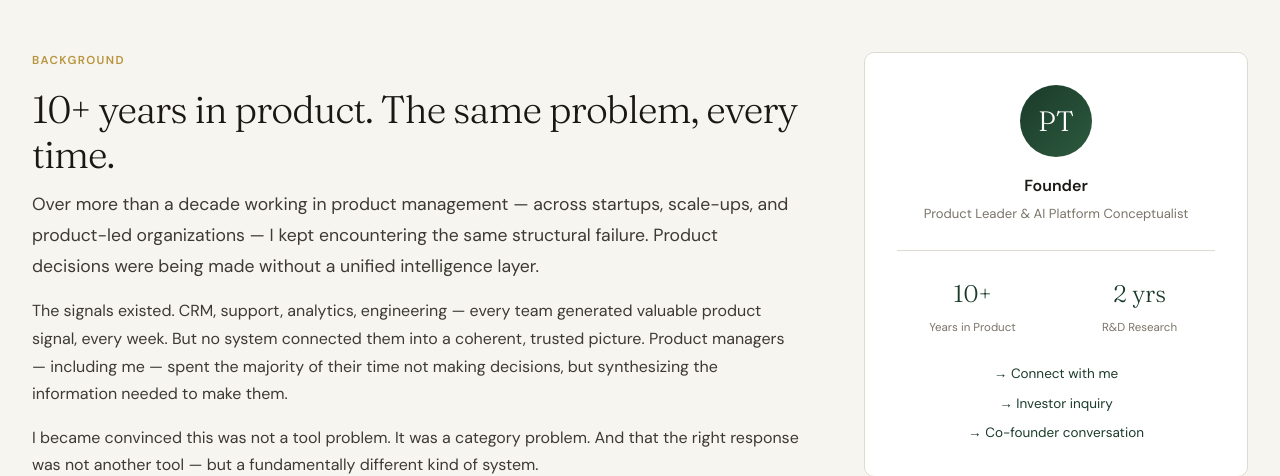
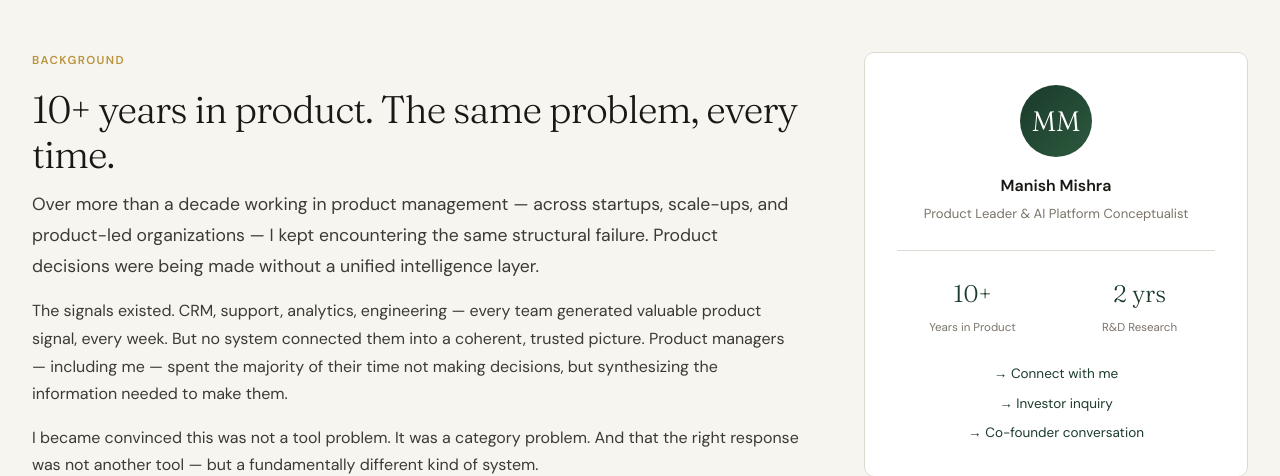
Before and after one commit to praveen-tripathi/aiproductthinking, a WordPress theme: template aiproductthinking-theme/page-about.php in a window 1280 px wide. Shown: the part 477-953 px from the top of the page. Run offline with PHP 8.4 and a stand-in for WordPress, Linux system fonts and the light colour scheme; the site name, menu and one post (Sample post) are stand-ins, and other content is empty; some libraries are stand-ins or nearby versions.

Commit message:
feat(about): set founder name to Manish Mishra
- page-about.php: replace the 'Founder' label in the founder card with
  the founder's actual name 'Manish Mishra'.
- Update the monogram-avatar onerror fallback initials from PT to MM
  so the fallback (which only renders if the uploaded portrait 404s)
  also reflects the new name.

Co-authored-by: Praveen Tripathi <praveen-tripathi@users.noreply.github.com>

```diff
--- a/aiproductthinking-theme/page-about.php
+++ b/aiproductthinking-theme/page-about.php
@@ -114,8 +114,8 @@ $hiw_url     = $hiw ? get_permalink( $hiw->ID ) : '#';
 						src="<?php echo esc_url( $founder_photo ); ?>"
 						alt="<?php esc_attr_e( 'Founder portrait', 'aiproductthinking' ); ?>"
 						loading="lazy"
-						onerror="this.outerHTML='<div class=\'founder-av\'>PT</div>'">
-					<h3><?php esc_html_e( 'Founder', 'aiproductthinking' ); ?></h3>
+						onerror="this.outerHTML='<div class=\'founder-av\'>MM</div>'">
+					<h3><?php esc_html_e( 'Manish Mishra', 'aiproductthinking' ); ?></h3>
 					<p><?php esc_html_e( 'Product Leader & AI Platform Conceptualist', 'aiproductthinking' ); ?></p>
 					<div class="fstat-row">
 						<div class="fstat"><span class="fstat-v">10+</span><span class="fstat-l"><?php esc_html_e( 'Years in Product', 'aiproductthinking' ); ?></span></div>
```
Also changed, not shown: 1 other file.
